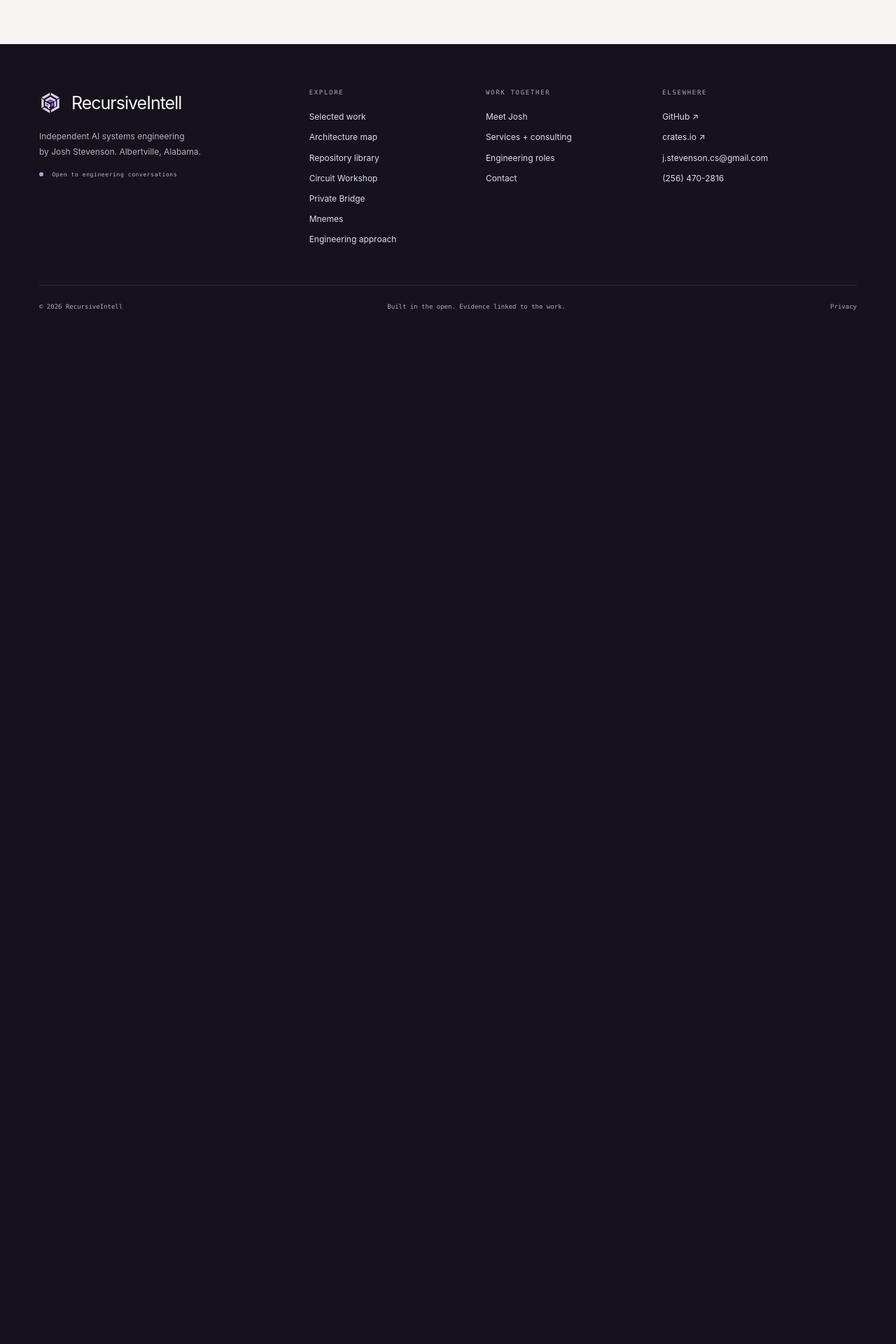
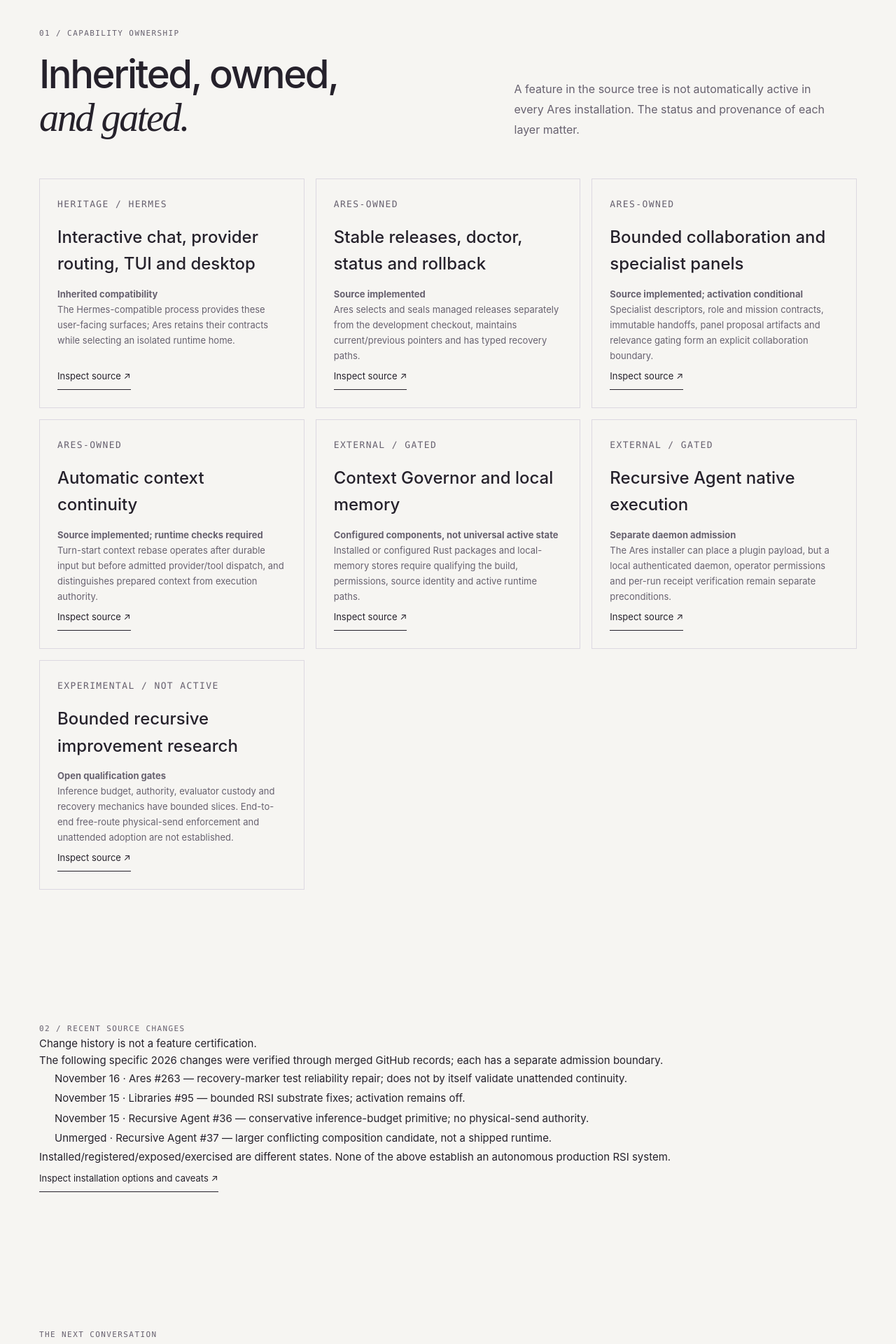
Before and after one commit to RecursiveIntell/recursiveintell-web, a Next.js app: page /ares in a window 1280 px wide. Before the commit this address had no page. Shown: the part 640-2560 px from the top of the page at 70% size. Before the commit the page ends 1109 px from the top, so only its background shows below. Built offline with nearby package versions, Linux system fonts and the light colour scheme.

Commit message:
feat(ares): publish inherited-vs-owned capability map with current admission fences

```diff
--- /dev/null
+++ b/app/ares/page.tsx
@@ -0,0 +1,61 @@
+import Link from "next/link";
+import type { Metadata } from "next";
+import { pageMetadata } from "../lib/page-metadata";
+import { StudioHeader, StudioFooter } from "../components/StudioChrome";
+import { StudioIntro, StudioCTA } from "../components/Studio";
+
+export const metadata: Metadata = pageMetadata("/ares", {
+  title: "Ares agent workbench",
+  description: "Source-reviewed capabilities of the RecursiveIntell Ares downstream Hermes distribution: runtime custody, bounded context, collaboration, governed integrations and current limitations.",
+});
+
+const capabilities = [
+  { name: "Interactive chat, provider routing, TUI and desktop", category: "HERITAGE / HERMES", state: "Inherited compatibility", detail: "The Hermes-compatible process provides these user-facing surfaces; Ares retains their contracts while selecting an isolated runtime home.", source: "https://github.com/NousResearch/hermes-agent" },
+  { name: "Stable releases, doctor, status and rollback", category: "ARES-OWNED", state: "Source implemented", detail: "Ares selects and seals managed releases separately from the development checkout, maintains current/previous pointers and has typed recovery paths.", source: "https://github.com/RecursiveIntell/Ares/blob/main/ares_runtime/local_runtime.py" },
+  { name: "Bounded collaboration and specialist panels", category: "ARES-OWNED", state: "Source implemented; activation conditional", detail: "Specialist descriptors, role and mission contracts, immutable handoffs, panel proposal artifacts and relevance gating form an explicit collaboration boundary.", source: "https://github.com/RecursiveIntell/Ares/blob/main/ares_runtime/collaboration.py" },
+  { name: "Automatic context continuity", category: "ARES-OWNED", state: "Source implemented; runtime checks required", detail: "Turn-start context rebase operates after durable input but before admitted provider/tool dispatch, and distinguishes prepared context from execution authority.", source: "https://github.com/RecursiveIntell/Ares/blob/main/ares_runtime/continuity/runtime.py" },
+  { name: "Context Governor and local memory", category: "EXTERNAL / GATED", state: "Configured components, not universal active state", detail: "Installed or configured Rust packages and local-memory stores require qualifying the build, permissions, source identity and active runtime paths.", source: "https://github.com/RecursiveIntell/Libraries" },
+  { name: "Recursive Agent native execution", category: "EXTERNAL / GATED", state: "Separate daemon admission", detail: "The Ares installer can place a plugin payload, but a local authenticated daemon, operator permissions and per-run receipt verification remain separate preconditions.", source: "https://github.com/RecursiveIntell/Ares/blob/main/docs/ares-recursive-agent.md" },
+  { name: "Bounded recursive improvement research", category: "EXPERIMENTAL / NOT ACTIVE", state: "Open qualification gates", detail: "Inference budget, authority, evaluator custody and recovery mechanics have bounded slices. End-to-end free-route physical-send enforcement and unattended adoption are not established.", source: "https://github.com/RecursiveIntell/Libraries/blob/main/docs/rsi-runs/rsi-remaining-20261112/RSI_REMAINING_STATUS_BLOCKED.md" },
+] as const;
+
+export default function AresPage() {
+  return (
+    <main className="studio-page">
+      <StudioHeader />
+      <StudioIntro label="ARES / HERMES-COMPATIBLE AGENT" title="An agent workbench." accent="With accountable execution." body="Ares is an independent RecursiveIntell downstream distribution of Hermes Agent, not an official Nous Research product. Its contribution is the operator-owned control plane and source-linked contracts around familiar agent capabilities. Source reviewed November 16, 2026; installed behavior requires separate evidence." />
+      <section className="studio-section studio-shell" aria-labelledby="ares-capabilities-heading">
+        <div className="studio-section-heading">
+          <div><p className="studio-eyebrow">01 / CAPABILITY OWNERSHIP</p><h2 id="ares-capabilities-heading">Inherited, owned,<br /><em>and gated.</em></h2></div>
+          <p>A feature in the source tree is not automatically active in every Ares installation. The status and provenance of each layer matter.</p>
+        </div>
+        <div className="ri-architecture-grid">
+          {capabilities.map((item) => (
+            <article className="ri-architecture-card" key={item.name}>
+              <p className="studio-eyebrow">{item.category}</p>
+              <h3>{item.name}</h3>
+              <p><strong>{item.state}</strong></p>
+              <p>{item.detail}</p>
+              <a href={item.source} className="studio-text-link" target="_blank" rel="noreferrer">Inspect source ↗</a>
+            </article>
+          ))}
+        </div>
+      </section>
+      <section className="studio-section studio-shell">
+        <p className="studio-eyebrow">02 / RECENT SOURCE CHANGES</p>
+        <h2>Change history is not a feature certification.</h2>
+        <p>The following specific 2026 changes were verified through merged GitHub records; each has a separate admission boundary.</p>
+        <ul className="ri-evidence-ladder">
+          <li><a href="https://github.com/RecursiveIntell/Ares/pull/263" target="_blank" rel="noreferrer">November 16 · Ares #263</a> — recovery-marker test reliability repair; does not by itself validate unattended continuity.</li>
+          <li><a href="https://github.com/RecursiveIntell/Libraries/pull/95" target="_blank" rel="noreferrer">November 15 · Libraries #95</a> — bounded RSI substrate fixes; activation remains off.</li>
+          <li><a href="https://github.com/RecursiveIntell/recursive-agent/pull/36" target="_blank" rel="noreferrer">November 15 · Recursive Agent #36</a> — conservative inference-budget primitive; no physical-send authority.</li>
+          <li><a href="https://github.com/RecursiveIntell/recursive-agent/pull/37" target="_blank" rel="noreferrer">Unmerged · Recursive Agent #37</a> — larger conflicting composition candidate, not a shipped runtime.</li>
+        </ul>
+        <p>Installed/registered/exposed/exercised are different states. None of the above establish an autonomous production RSI system.</p>
+        <Link href="/install" className="studio-text-link">Inspect installation options and caveats ↗</Link>
+      </section>
+      <StudioCTA />
+      <StudioFooter />
+    </main>
+  );
+}
--- a/app/components/StudioChrome.tsx
+++ b/app/components/StudioChrome.tsx
@@ -140,6 +140,7 @@ export function StudioFooter() {
           <div>
             <small>EXPLORE</small>
             <Link href="/work">Selected work</Link>
+            <Link href="/ares">Ares workbench</Link>
             <Link href="/systems">Architecture map</Link>
             <Link href="/portfolio">Repository library</Link>
             <Link href="/workshop">Circuit Workshop</Link>
--- a/app/page.tsx
+++ b/app/page.tsx
@@ -153,6 +153,9 @@ export default function Home() {
           <Link className="studio-text-link" href="/work">
             All selected work <span>↗</span>
           </Link>
+          <Link className="studio-text-link" href="/ares">
+            Ares capability map <span>↗</span>
+          </Link>
           <Link className="studio-text-link" href="/systems">
             Systems architecture and evidence boundaries <span>↗</span>
           </Link>
--- a/app/sitemap.ts
+++ b/app/sitemap.ts
@@ -7,6 +7,7 @@ const routes = [
   "/services",
   "/work",
   "/systems",
+  "/ares",
   "/workshop",
   "/work/ares-runtime-case",
   "/work/ares-approval-case",
```
Also changed, not shown: 1 other file (tests, documents, lock files or other folders).
